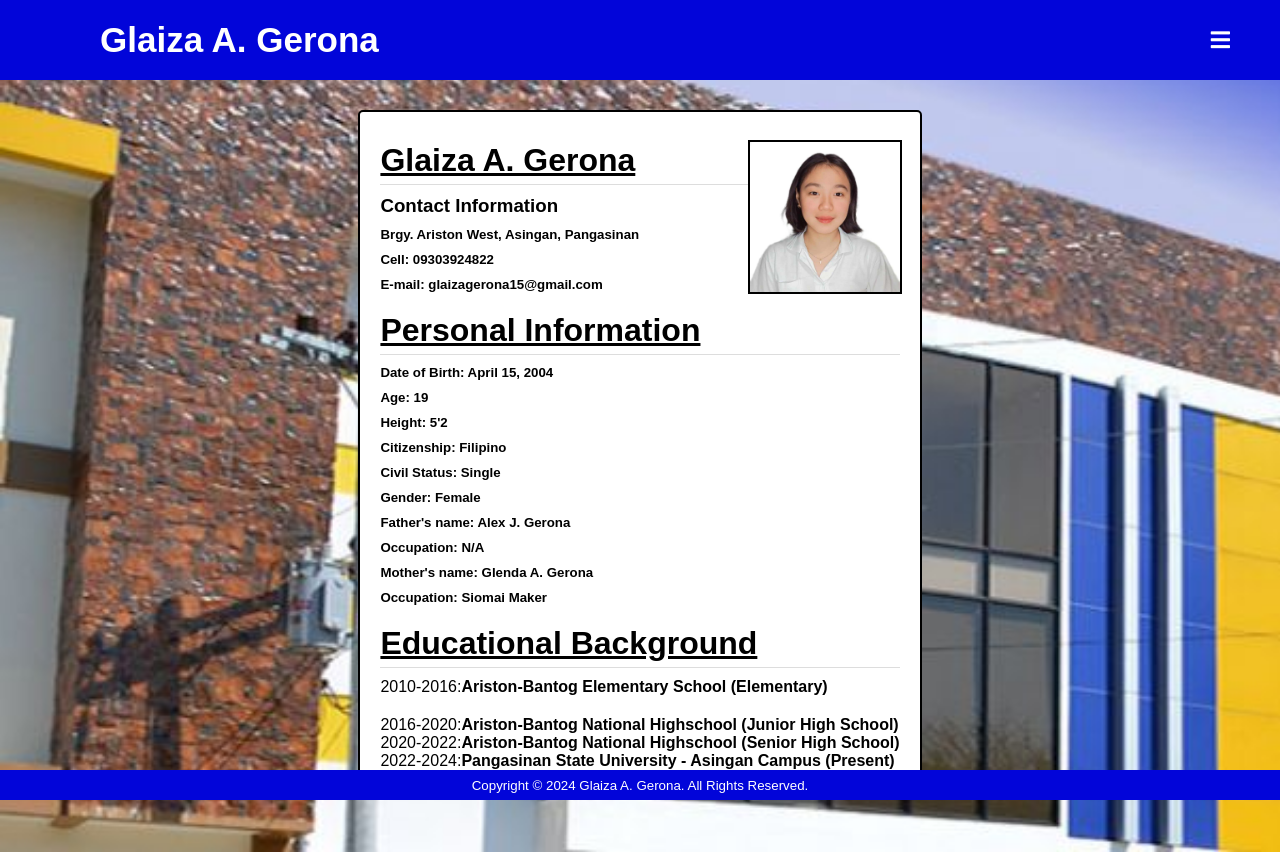
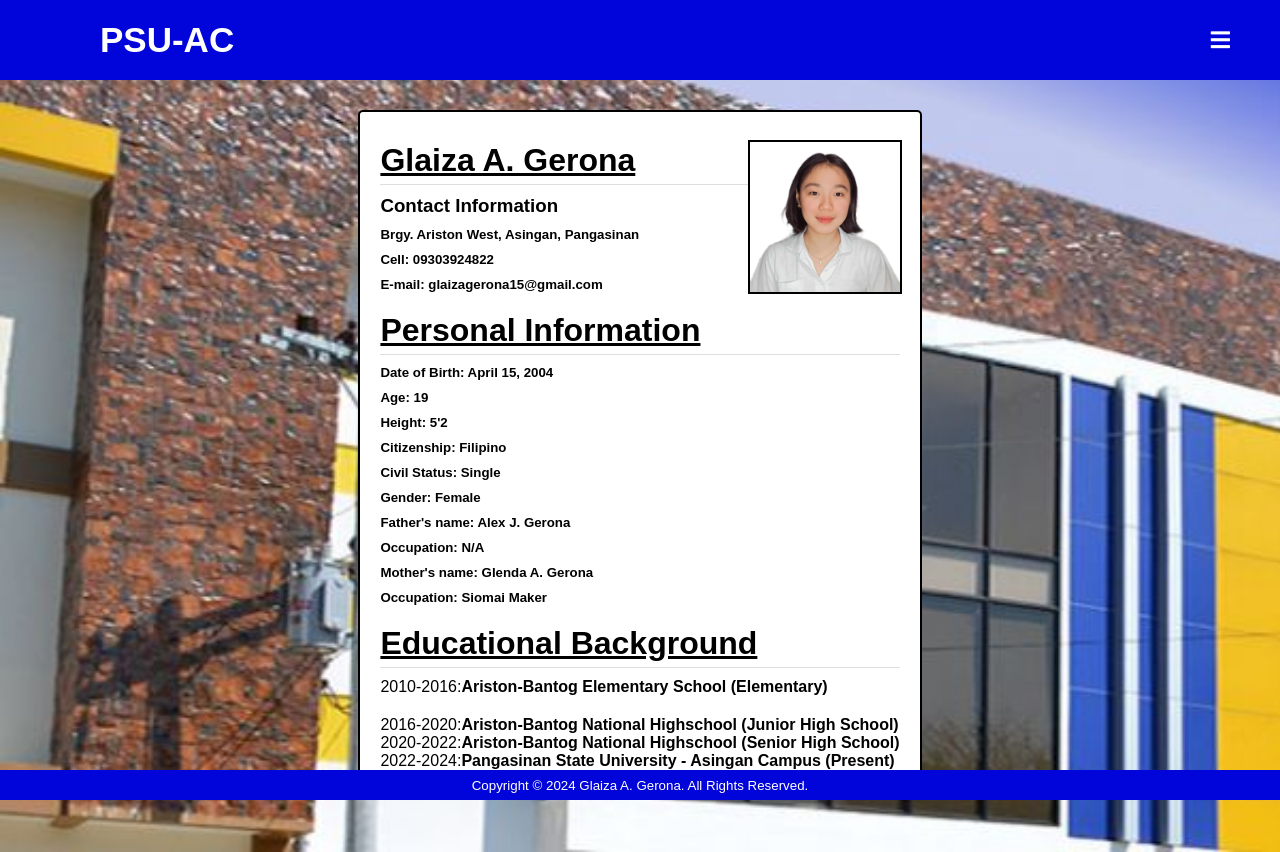
Before and after one commit to galaiii/WD-ACTIVITY, a plain HTML site: page ACTIVITIES/ACT1_PRB1/index.html in a window 1280 px wide. Drawn offline with Linux system fonts and the light colour scheme.

Commit message:
Add files via upload

```diff
--- a/ACTIVITIES/ACT1_PRB1/index.html
+++ b/ACTIVITIES/ACT1_PRB1/index.html
@@ -10,7 +10,7 @@
 <header>
     <nav>
       <div class="logo">
-         Glaiza A. Gerona
+         PSU-AC
       </div>
       <input type="checkbox" id="click">
       <label for="click" class="menu-btn">
--- a/ACTIVITIES/ACT1_PRB1/style.css
+++ b/ACTIVITIES/ACT1_PRB1/style.css
@@ -138,7 +138,7 @@ input[type="checkbox"]{
     padding: 0 40px 0 50px;
   }
 }
-@media (max-width: 1444px) {
+@media (max-width: 1300px) {
   nav .menu-btn i{
     display: block;
   }
--- a/ACTIVITIES/ACT1_PRB2/style.css
+++ b/ACTIVITIES/ACT1_PRB2/style.css
@@ -145,7 +145,7 @@ th {
      padding: 0 40px 0 50px;
    }
  }
- @media (max-width: 1444px) {
+ @media (max-width: 1300px) {
    nav .menu-btn i{
      display: block;
    }
--- a/ACTIVITIES/ACT1_PRB3/style.css
+++ b/ACTIVITIES/ACT1_PRB3/style.css
@@ -135,7 +135,7 @@ th {
      padding: 0 40px 0 50px;
    }
  }
- @media (max-width: 1444px) {
+ @media (max-width: 1300px) {
    nav .menu-btn i{
      display: block;
    }
--- a/ACTIVITIES/ACT2_PRB1/style.css
+++ b/ACTIVITIES/ACT2_PRB1/style.css
@@ -148,7 +148,7 @@ input[type="checkbox"]{
 
   body{font-size: x-small};
 }
-@media (max-width: 1444px) {
+@media (max-width: 1300px) {
   nav .menu-btn i{
     display: block;
   }
--- a/ACTIVITIES/ACT2_PRB2/style.css
+++ b/ACTIVITIES/ACT2_PRB2/style.css
@@ -135,7 +135,7 @@ input[type="checkbox"]{
 
   body{font-size: x-small};
 }
-@media (max-width: 1444px) {
+@media (max-width: 1300px) {
   nav .menu-btn i{
     display: block;
   }
--- a/ACTIVITIES/ACT2_PRB3/style.css
+++ b/ACTIVITIES/ACT2_PRB3/style.css
@@ -213,7 +213,7 @@ input[type="checkbox"]{
 
   body{font-size: x-small};
 }
-@media (max-width: 1444px) {
+@media (max-width: 1300px) {
   nav .menu-btn i{
     display: block;
   }
--- a/style.css
+++ b/style.css
@@ -203,7 +203,7 @@ input[type="checkbox"]{
     padding: 0 40px 0 50px;
   }
 }
-@media (max-width: 1444px) {
+@media (max-width: 1300px) {
   nav .menu-btn i{
     display: block;
   }
```
Also changed, not shown: ACTIVITIES/ACT1_PRB2/index.html (+1 -1 lines), ACTIVITIES/ACT1_PRB3/index.html (+1 -1 lines), ACTIVITIES/ACT2_PRB1/index.html (+1 -1 lines), ACTIVITIES/ACT2_PRB2/index.html (+1 -1 lines), ACTIVITIES/ACT2_PRB3/index.html (+1 -1 lines), index.html (+1 -1 lines).
